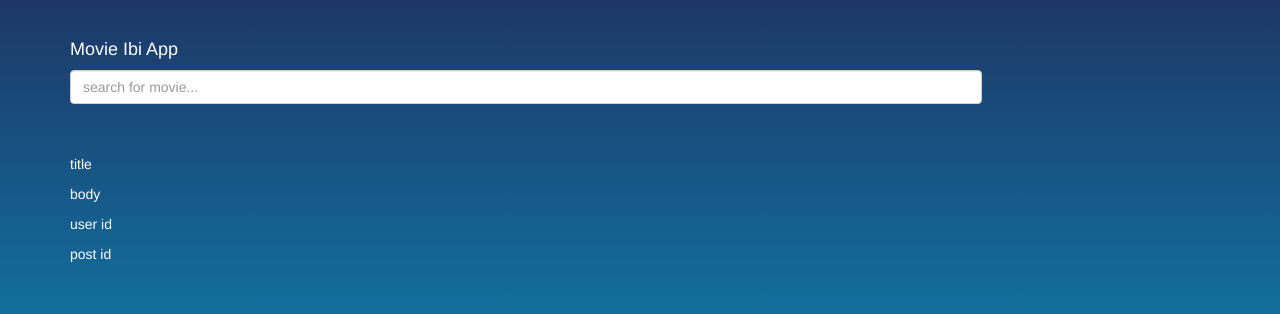
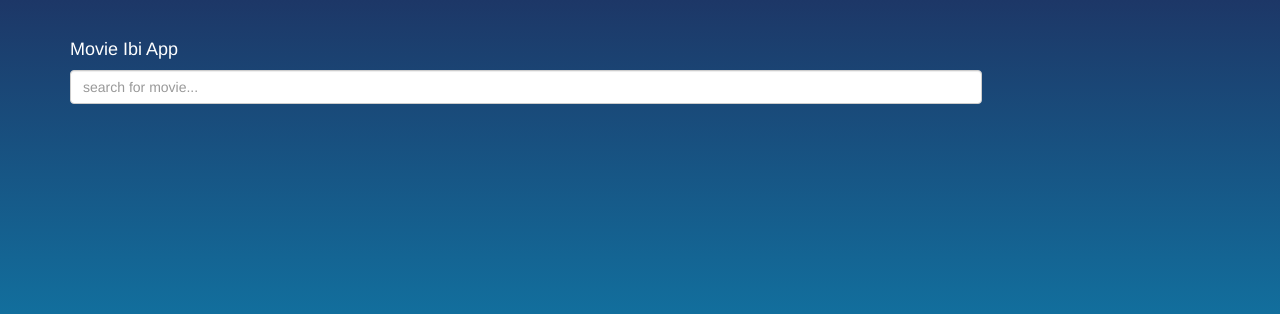
Before and after one commit to pagao/postapp, an Angular app: page /posts/1 in a window 1280 px wide. Shown: the top 314 px of the page. Built offline with nearby package versions, Linux system fonts and the light colour scheme; no server answers.

Commit message:
30/07/2020 16:56

```diff
--- a/src/app/api.service.ts
+++ b/src/app/api.service.ts
@@ -13,7 +13,7 @@ export class ApiService {
     // get all the posts;
     return this.http.get(`${baseApiUrl}posts?_start=0&_limit=10`);
   }
-  getPost(postId: string) {
+  getPost(postId: string): Observable<any> {
     return this.http.get(`${baseApiUrl}posts/${postId}`);
   }
   getAllCommentsForPost(postId: number) {
--- a/src/app/detail-post/detail-post.component.html
+++ b/src/app/detail-post/detail-post.component.html
@@ -1,6 +1,6 @@
 <div class="d-flex flex-colums post">
-  <p>title</p>
-  <p>body</p>
-  <p>user id</p>
-  <p>post id</p>
+  <p>{{ valeur?.title }}</p>
+  <p>{{ valeur?.body }}</p>
+  <p>{{ valeur?.id }}</p>
+  <p>{{ valeur?.userId }}</p>
 </div>
--- a/src/app/detail-post/detail-post.component.ts
+++ b/src/app/detail-post/detail-post.component.ts
@@ -2,6 +2,7 @@ import { Component, OnInit } from '@angular/core';
 import { ActivatedRoute } from '@angular/router';
 import { ApiService } from '../api.service';
 import { Observable } from 'rxjs';
+import { IPost } from '../interfaces/post.interface';
 
 @Component({
   selector: 'app-detail-post',
@@ -9,6 +10,7 @@ import { Observable } from 'rxjs';
   styleUrls: ['./detail-post.component.scss'],
 })
 export class DetailPostComponent implements OnInit {
+  public valeur: any;
   constructor(
     private activated: ActivatedRoute,
     private apiService: ApiService
@@ -21,6 +23,6 @@ export class DetailPostComponent implements OnInit {
   }
 
   getDetail(postId: string) {
-    this.apiService.getPost(postId).subscribe((value) => console.log(value));
+    this.apiService.getPost(postId).subscribe((value) => (this.valeur = value));
   }
 }
```
